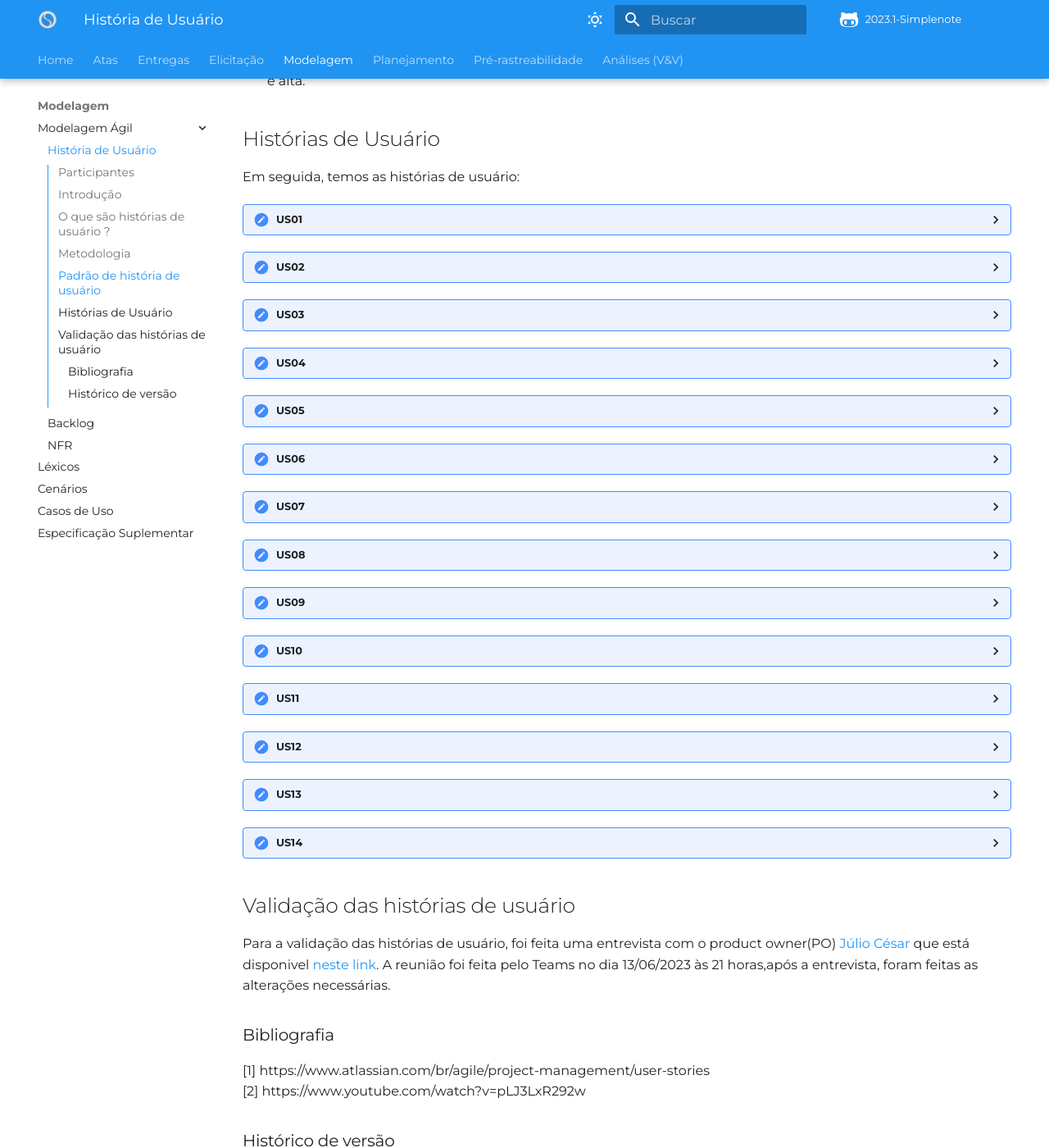
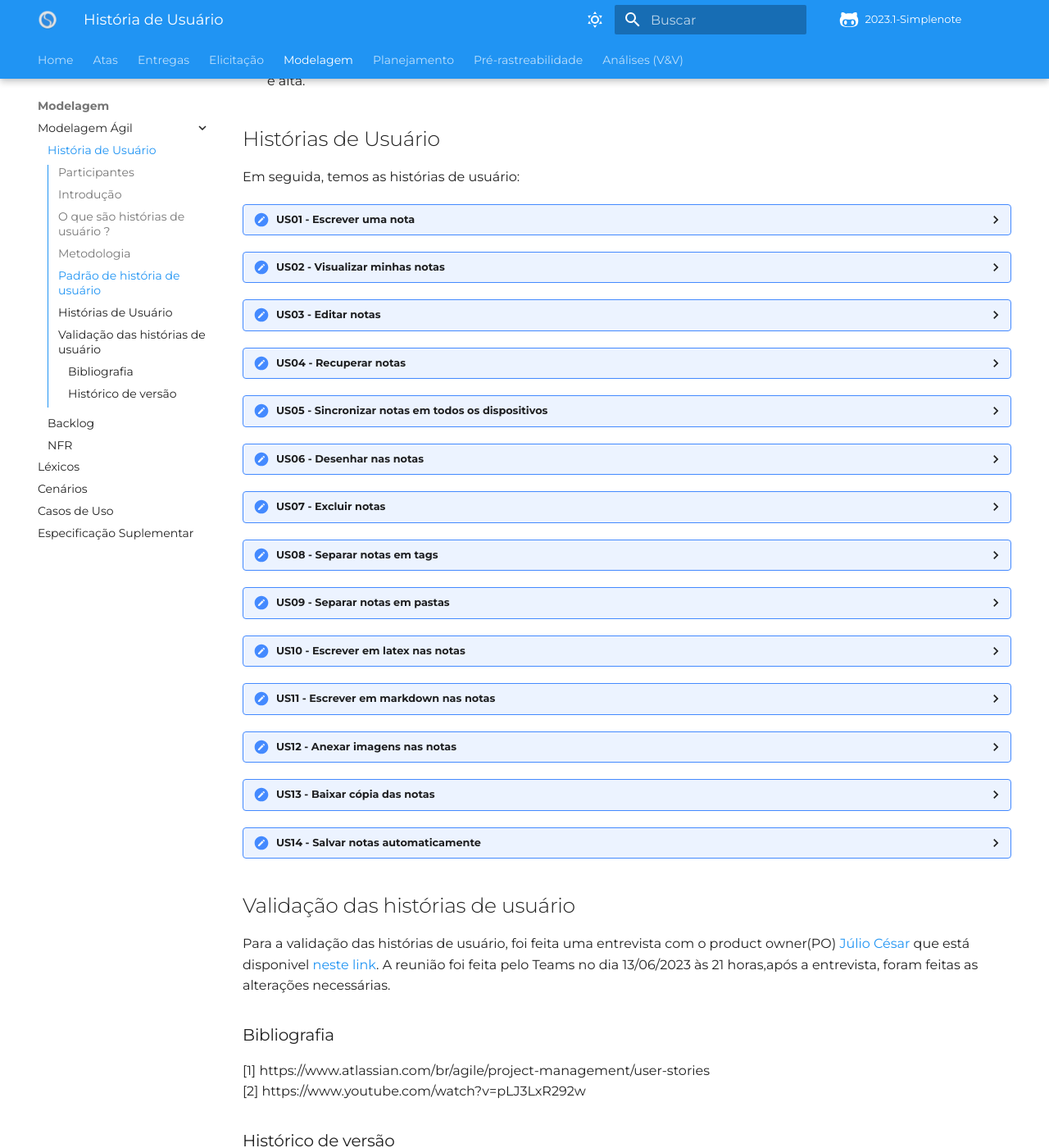
Before and after one commit to Requisitos-de-Software/2023.1-Simplenote, an MkDocs documentation site: the page built from docs/modelagem/agil/User_story.md, in a window 1280 px wide and 1400 px high, scrolled down 1972 px. Shown: the whole window at 82% size. Built offline with MkDocs 1.6.1 and Material for MkDocs 9.7.7, drawn with Linux system fonts in a browser that asks for light colours; some web fonts are replaced; comment, search, counter and statistics services are not loaded.

Commit message:
Update User_story.md

```diff
--- a/docs/modelagem/agil/User_story.md
+++ b/docs/modelagem/agil/User_story.md
@@ -59,7 +59,7 @@ Em seguida, temos as histórias de usuário:
 
 <details>
 
-   <summary>US01</summary>
+   <summary>US01 - Escrever uma nota</summary>
    <table>
       <thead>
          <tr>
@@ -86,7 +86,7 @@ Em seguida, temos as histórias de usuário:
 </details>
 
 <details>
-   <summary>US02</summary>
+   <summary>US02 - Visualizar minhas notas</summary>
    <table>
       <thead>
          <tr>
@@ -113,7 +113,7 @@ Em seguida, temos as histórias de usuário:
 </details>
 
 <details>
-   <summary>US03</summary>
+   <summary>US03 - Editar notas</summary>
    <table>
       <thead>
          <tr>
@@ -140,7 +140,7 @@ Em seguida, temos as histórias de usuário:
 </details>
 
 <details>
-   <summary>US04</summary>
+   <summary>US04 - Recuperar notas</summary>
    <table>
       <thead>
          <tr>
@@ -167,7 +167,7 @@ Em seguida, temos as histórias de usuário:
 </details>
 
 <details>
-   <summary>US05</summary>
+   <summary>US05 - Sincronizar notas em todos os dispositivos</summary>
    <table>
       <thead>
          <tr>
@@ -194,7 +194,7 @@ Em seguida, temos as histórias de usuário:
 </details>
 
 <details>
-   <summary>US06</summary>
+   <summary>US06 - Desenhar nas notas</summary>
    <table>
       <thead>
          <tr>
@@ -221,7 +221,7 @@ Em seguida, temos as histórias de usuário:
 </details>
 
 <details>
-   <summary>US07</summary>
+   <summary>US07 - Excluir notas</summary>
    <table>
       <thead>
          <tr>
@@ -249,7 +249,7 @@ Em seguida, temos as histórias de usuário:
 
 
 <details>
-   <summary>US08</summary>
+   <summary>US08 - Separar notas em tags</summary>
    <table>
       <thead>
          <tr>
@@ -276,7 +276,7 @@ Em seguida, temos as histórias de usuário:
 </details>
 
 <details>
-   <summary>US09</summary>
+   <summary>US09 - Separar notas em pastas</summary>
    <table>
       <thead>
          <tr>
@@ -303,7 +303,7 @@ Em seguida, temos as histórias de usuário:
 </details>
 
 <details>
-   <summary>US10</summary>
+   <summary>US10 - Escrever em latex nas notas</summary>
    <table>
       <thead>
          <tr>
@@ -330,7 +330,7 @@ Em seguida, temos as histórias de usuário:
 </details>
 
 <details>
-   <summary>US11</summary>
+   <summary>US11 - Escrever em markdown nas notas</summary>
    <table>
       <thead>
          <tr>
@@ -357,7 +357,7 @@ Em seguida, temos as histórias de usuário:
 </details>
 
 <details>
-   <summary>US12</summary>
+   <summary>US12 - Anexar imagens nas notas</summary>
    <table>
       <thead>
          <tr>
@@ -384,7 +384,7 @@ Em seguida, temos as histórias de usuário:
 </details>
 
 <details>
-   <summary>US13</summary>
+   <summary>US13 - Baixar cópia das notas</summary>
    <table>
       <thead>
          <tr>
@@ -411,7 +411,7 @@ Em seguida, temos as histórias de usuário:
 </details>
 
 <details>
-   <summary>US14</summary>
+   <summary>US14 - Salvar notas automaticamente</summary>
    <table>
       <thead>
          <tr>
```
